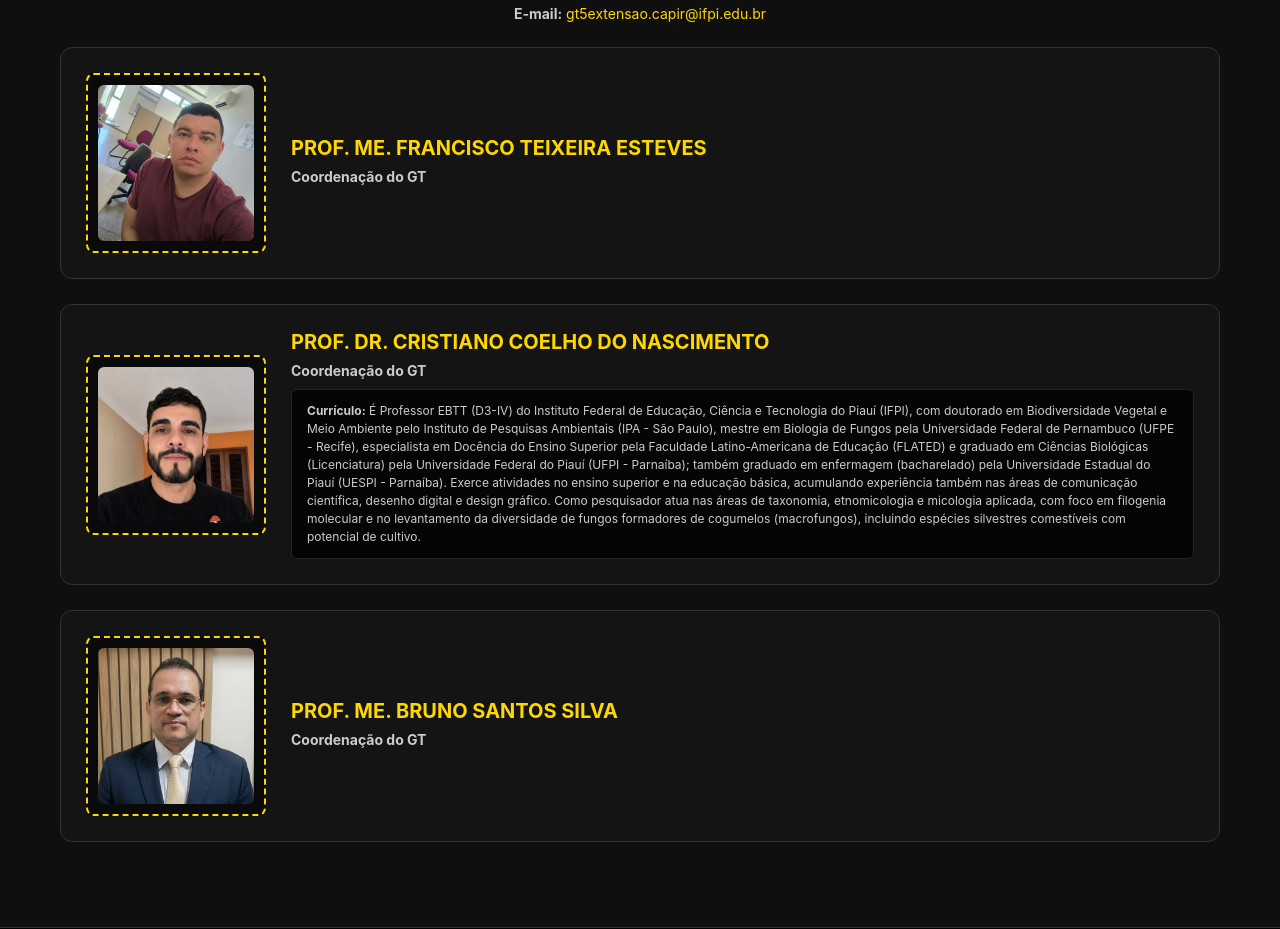
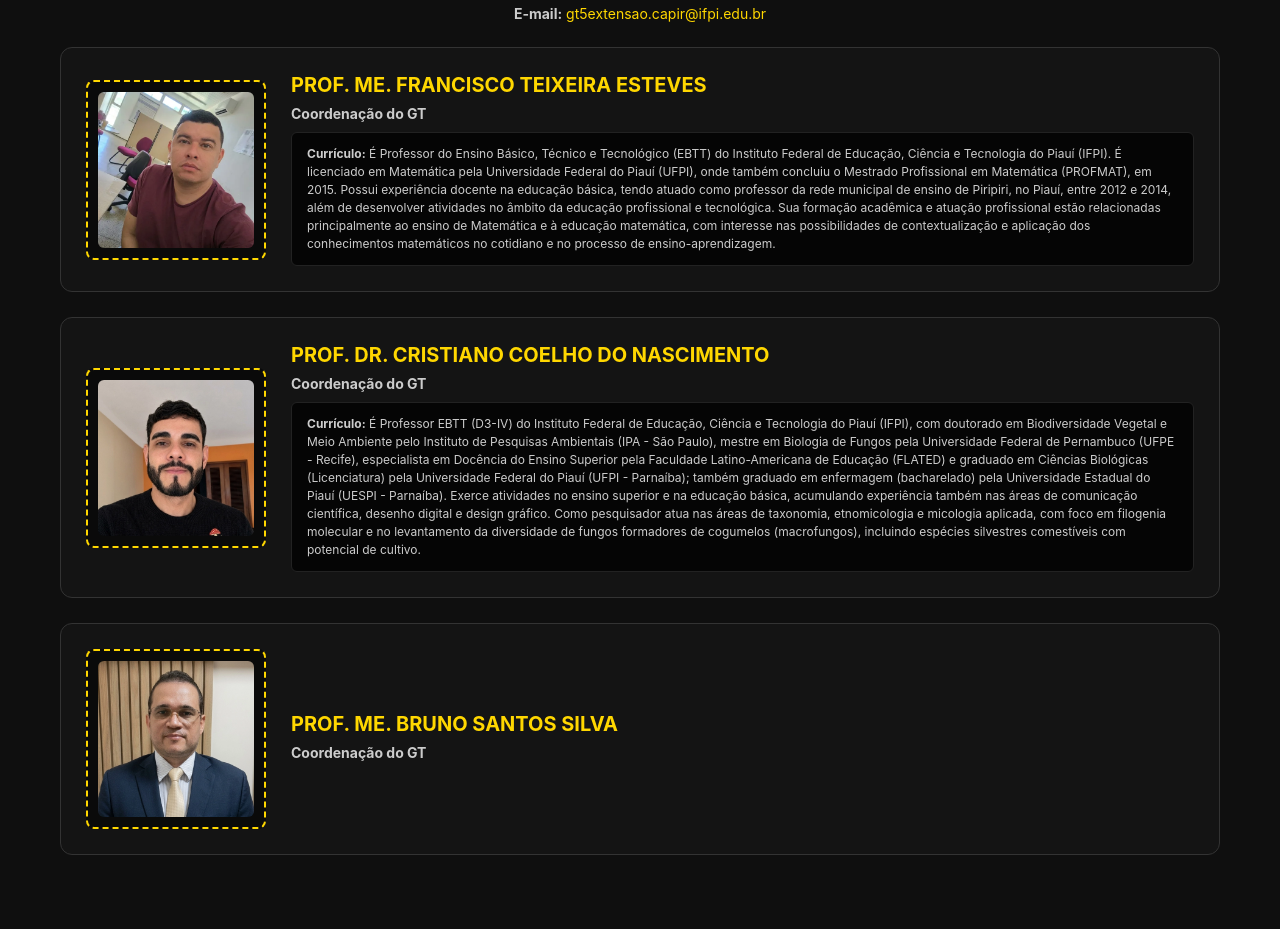
Before and after one commit to edumatecs/edumatecsifpicapir2026, a React (Vite) app: page /edumatecsifpicapir2026/grupos-trabalho in a window 1280 px wide. Shown: the part 2940-3869 px from the top of the page. Built offline with nearby package versions, Linux system fonts and the light colour scheme.

Commit message:
fix: adicao do curriculo do professor francisco teixeira esteves

```diff
--- a/src/data/people.ts
+++ b/src/data/people.ts
@@ -200,6 +200,8 @@ export const people: Person[] = [
         name: 'Francisco Teixeira Esteves',
         academicTitle: 'Prof. Me.',
         image: 'francisco-teixeira-esteves.webp',
+        curriculum:
+            'É Professor do Ensino Básico, Técnico e Tecnológico (EBTT) do Instituto Federal de Educação, Ciência e Tecnologia do Piauí (IFPI). É licenciado em Matemática pela Universidade Federal do Piauí (UFPI), onde também concluiu o Mestrado Profissional em Matemática (PROFMAT), em 2015. Possui experiência docente na educação básica, tendo atuado como professor da rede municipal de ensino de Piripiri, no Piauí, entre 2012 e 2014, além de desenvolver atividades no âmbito da educação profissional e tecnológica. Sua formação acadêmica e atuação profissional estão relacionadas principalmente ao ensino de Matemática e à educação matemática, com interesse nas possibilidades de contextualização e aplicação dos conhecimentos matemáticos no cotidiano e no processo de ensino-aprendizagem.',
     },
     {
         id: 'francisco-ivan-assis-de-araujo',
```
Also changed, not shown: 1 other file (tests, documents, lock files or other folders).
